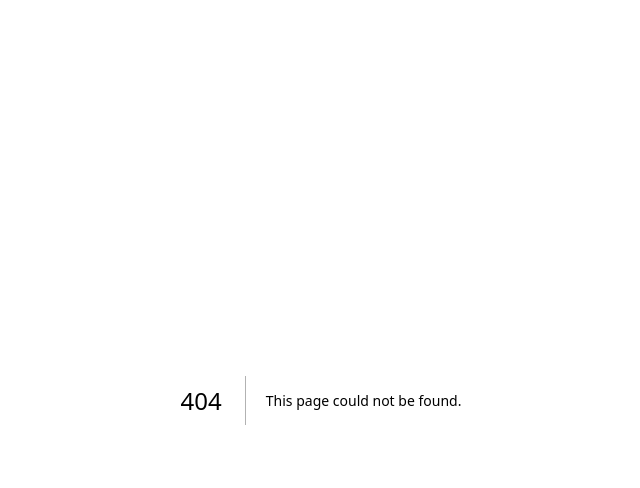
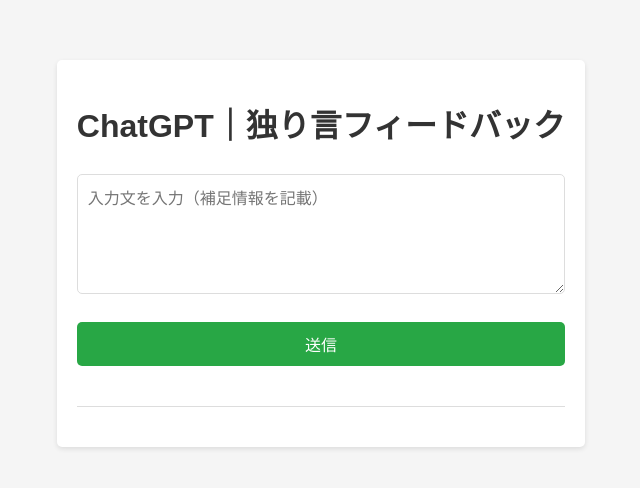
Before and after one commit to yabu29/chatgpt-univ, a Next.js app: page /selftalk in a window 1280 px wide. Before the commit this address had no page. Shown: the top 488 px of the page, without its empty margins (319-959 px from the left). Built offline with nearby package versions, Linux system fonts and the light colour scheme.

Commit message:
独り言ディレクトリの追加

```diff
--- /dev/null
+++ b/pages/api/selftalk.js
@@ -0,0 +1,62 @@
+// APIリクエストを行う独自の関数
+async function createChatCompletion(system_message, user_message) {
+  const API_KEY = process.env.OPENAI_API_KEY;
+
+  // APIキーの存在を確認
+  if (!API_KEY) {
+    throw new Error("OpenAI API Key is missing");
+  }
+
+  const response = await fetch('https://api.openai.com/v1/chat/completions', {
+    method: 'POST',
+    headers: {
+      'Content-Type': 'application/json',
+      Authorization: `Bearer ${API_KEY}`,
+    },
+    body: JSON.stringify({
+      model: 'gpt-3.5-turbo',
+      messages: [
+        {
+          role: 'system',
+          content: system_message,
+        },
+        {
+          role: 'user',
+          content: user_message,
+        },
+      ],
+    }),
+  });
+
+  const data = await response.json();
+
+  if (!response.ok) {
+    // エラーメッセージを具体化
+    throw new Error(data.error?.message || `Unexpected error, status code: ${response.status}`);
+  }
+
+  return data;
+}
+
+// ハンドラー関数
+export default async function handler(req, res) {
+  const { system_message, user_message } = req.body;
+
+  if (!system_message || !user_message) {
+    res.status(400).json({ error: 'System and user messages are both required' });
+    return;
+  }
+
+  try {
+    const data = await createChatCompletion(system_message, user_message);
+
+    if (data.choices && data.choices.length > 0) {
+      res.status(200).json({ text: data.choices[0].message.content.trim() });
+    } else {
+      throw new Error('No choices in response');
+    }
+  } catch (error) {
+    // エラーメッセージを送信
+    res.status(500).json({ error: error.message });
+  }
+}
--- /dev/null
+++ b/pages/selftalk.js
@@ -0,0 +1,56 @@
+import { useState } from 'react';
+import Head from 'next/head';
+
+export default function Home() {
+  const [inputText, setInputText] = useState('');
+  const [outputText, setOutputText] = useState('');
+  const [error, setError] = useState('');
+
+  const handleButtonClick = async () => {
+    setError('');
+
+    const system_message = `あなたは語学学習のエキスパートです。以下に私が話したスピーキング原稿を記載しています。それに対する、文章校正とより良くなるTipsを教えてください。 \n\n入力文\n${inputText}`;
+
+    const response = await fetch('/api/summary', {
+      method: 'POST',
+      headers: {
+        'Content-Type': 'application/json',
+      },
+      body: JSON.stringify({
+        system_message,
+        user_message: inputText
+      }),
+    });
+
+    const data = await response.json();
+    if (!response.ok) {
+      setError(data.error);
+    } else {
+      setOutputText(data.text);
+    }
+  };
+
+  return (
+    <div className="container"> {/* コンテナクラスを追加 */}
+      <Head>
+        <link rel="stylesheet" href="/styles.css" />
+      </Head>
+      <h1>ChatGPT｜独り言フィードバック</h1> {/* ヘッダーを追加 */}
+      <div className="input-group">
+        <textarea
+          value={inputText}
+          onChange={(e) => setInputText(e.target.value)}
+          placeholder="入力文を入力（補足情報を記載）"
+          className="input-field" /* input-fieldクラスを追加 */
+        />
+      </div>
+      <div className="input-group">
+        <button onClick={handleButtonClick}>送信</button>
+      </div>
+      <div className="output-section">
+        {error && <p className="error">{error}</p>} {/* エラーメッセージ */}
+        <p>{outputText}</p>
+      </div>
+    </div>
+  );
+}
```
